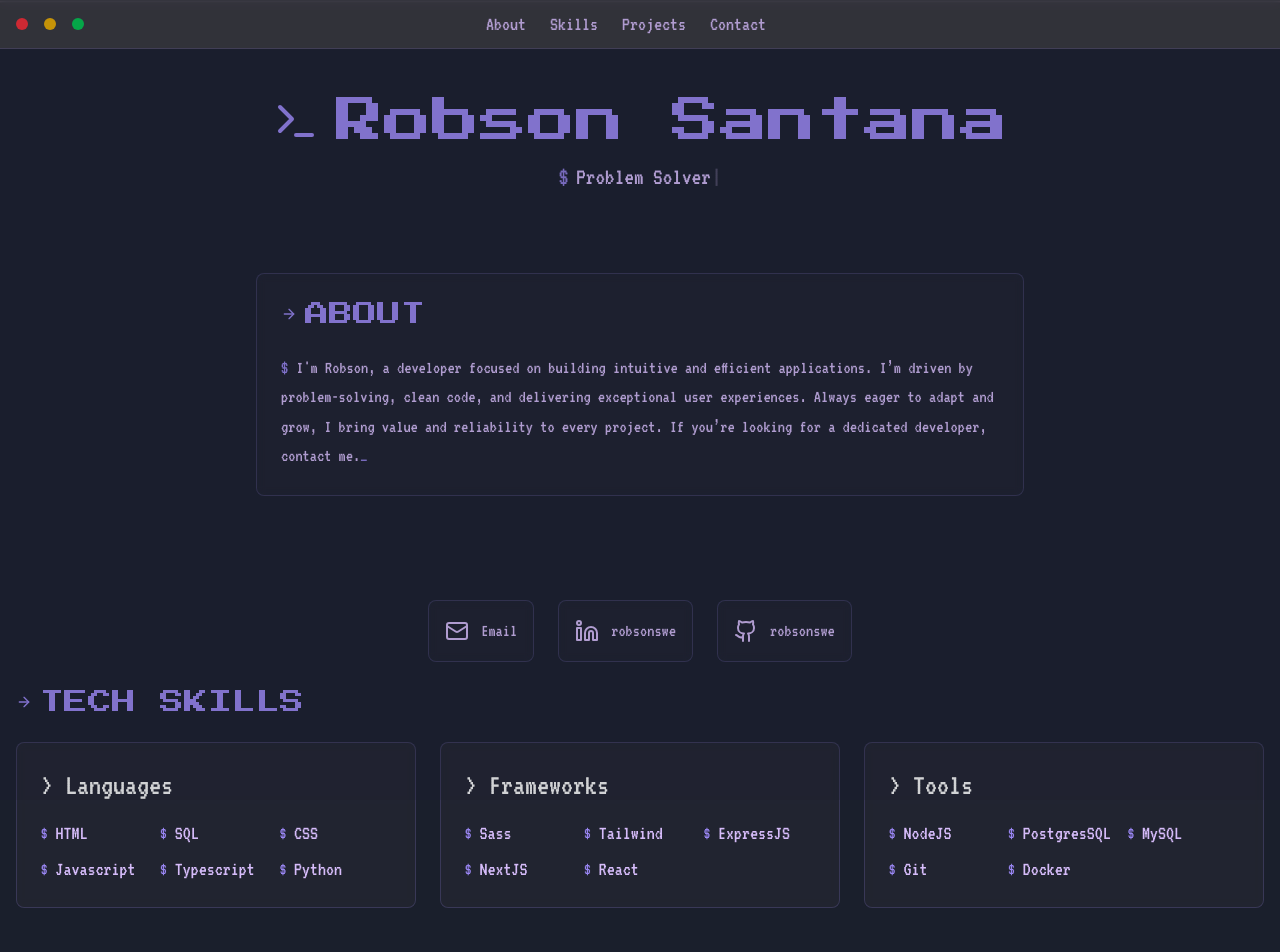
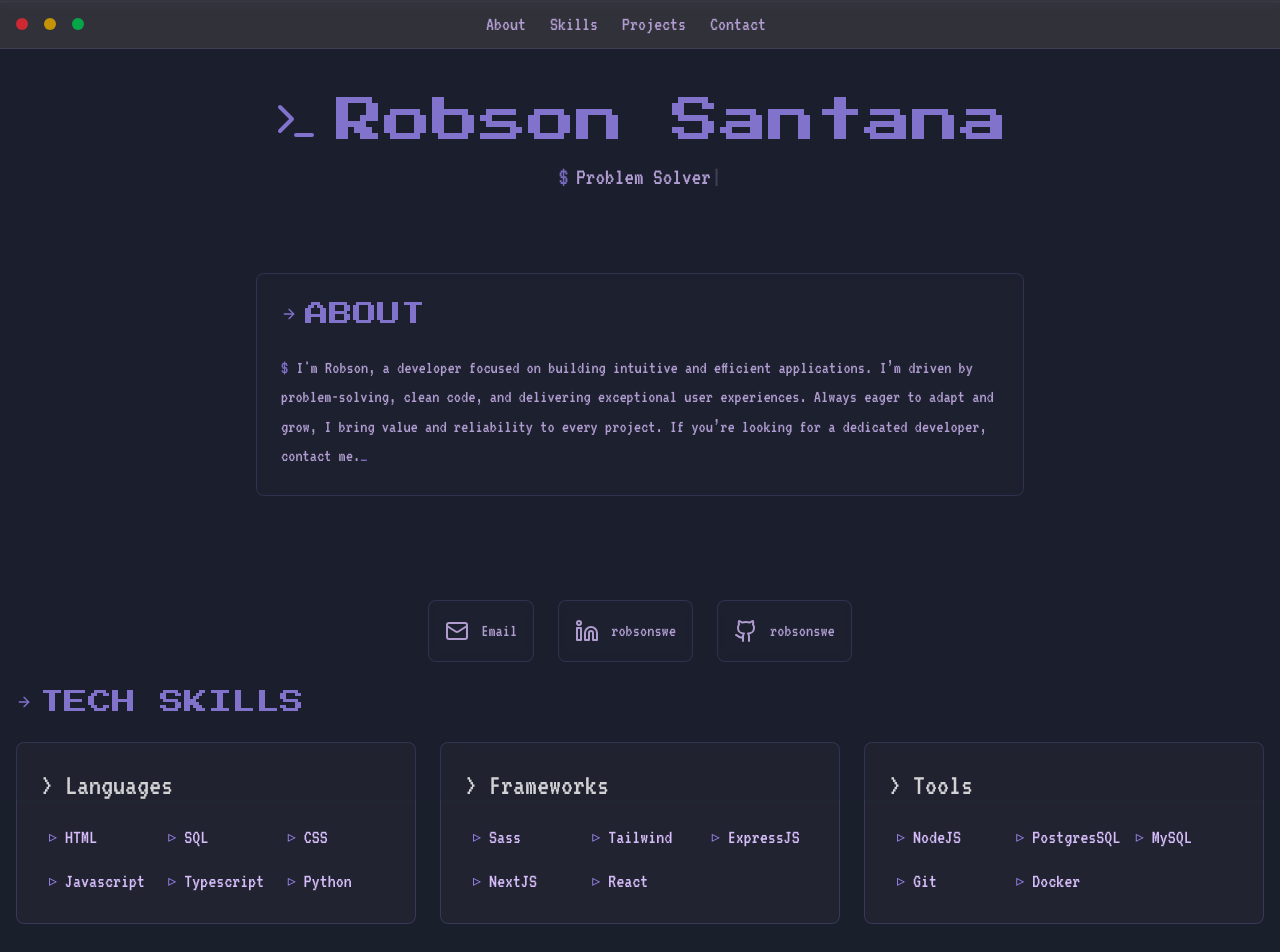
Before and after one commit to robsonswe/robsonswe.github.io, a Next.js app: page / in a window 1280 px wide. Shown: the top 952 px of the page. Built offline with nearby package versions, Linux system fonts and the light colour scheme.

Commit message:
Small tweaks

```diff
--- a/src/components/skills.jsx
+++ b/src/components/skills.jsx
@@ -36,9 +36,17 @@ export default function Skills() {
                 {skillsData
                   .filter((skill) => skill.category === category)
                   .map((skill) => (
-                    <li key={skill.name} className="flex items-center text-xl">
-                      <span className="mr-2 text-base text-terminal-accent">$</span>
+                    <li
+                      key={skill.name}
+                      className="flex items-center text-xl hover:bg-terminal-muted/30 px-2 py-1 rounded transition-colors"
+                    >
+                      <span className="mr-2 text-base text-terminal-accent">▹</span>
                       {skill.name}
+                      {skill.level && (
+                        <span className="ml-2 text-sm text-terminal-accent/80">
+                          ({skill.level})
+                        </span>
+                      )}
                     </li>
                   ))}
               </ul>
--- a/src/pages/index.jsx
+++ b/src/pages/index.jsx
@@ -45,7 +45,7 @@ export default function Home() {
 
   return (
     <div className="relative min-h-screen bg-terminal-bg text-terminal-text"> {/* Removed overflow-hidden */}
-       <MetaData pageTitle="Robson Santana | Software Engineer" />
+      <MetaData pageTitle="Robson Santana | Software Engineer" />
       {/* CRT Overlay - Enhanced with more pronounced effect */}
       <div className="pointer-events-none fixed inset-0 bg-terminal-bg bg-[linear-gradient(rgba(18,16,16,0_50%)_50%,rgba(0,0,0,0.35)_50%)] bg-[length:100%_4px] z-50 opacity-20" />
 
@@ -75,10 +75,13 @@ export default function Home() {
       {showBackToTop && (
         <button
           onClick={scrollToTop}
-          className="fixed p-2 transition-all duration-300 rounded-full shadow-lg bottom-4 right-4 bg-lightgblue hover:bg-midgray"
+          className="fixed p-2 transition-all duration-300 rounded-lg shadow-lg bottom-4 right-4 bg-terminal-muted/80 backdrop-blur-xs border border-terminal-accent/20 hover:border-terminal-accent/50 hover:scale-110 group"
           aria-label="Back to top"
         >
-          <ArrowUp size={24} className="text-gblue" />
+          <div className="relative">
+            <ArrowUp size={24} className="text-terminal-accent group-hover:text-terminal-highlight" />
+            <div className="absolute inset-0 bg-terminal-accent/10 rounded-full opacity-0 group-hover:opacity-100 transition-opacity" />
+          </div>
         </button>
       )}
     </div>
```
